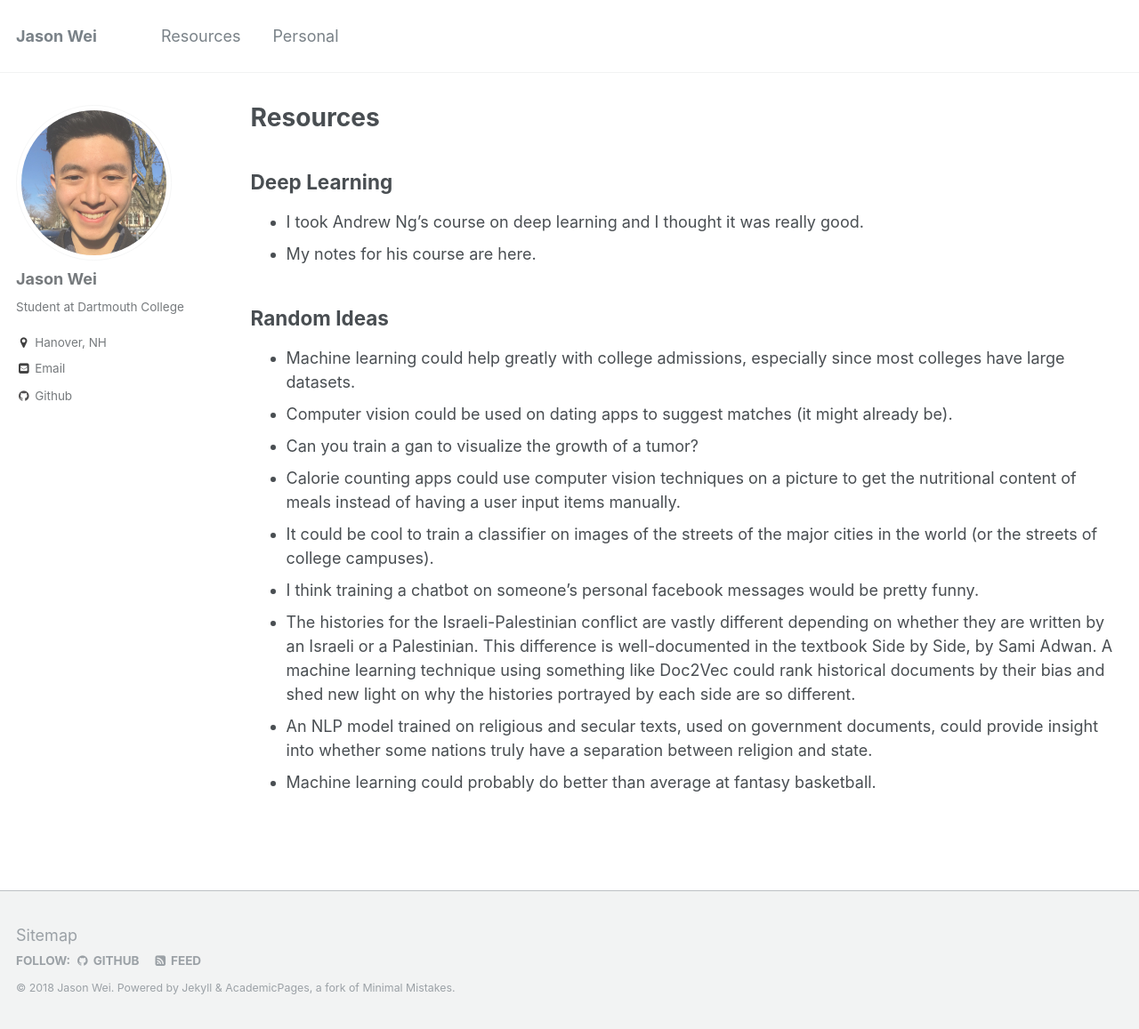
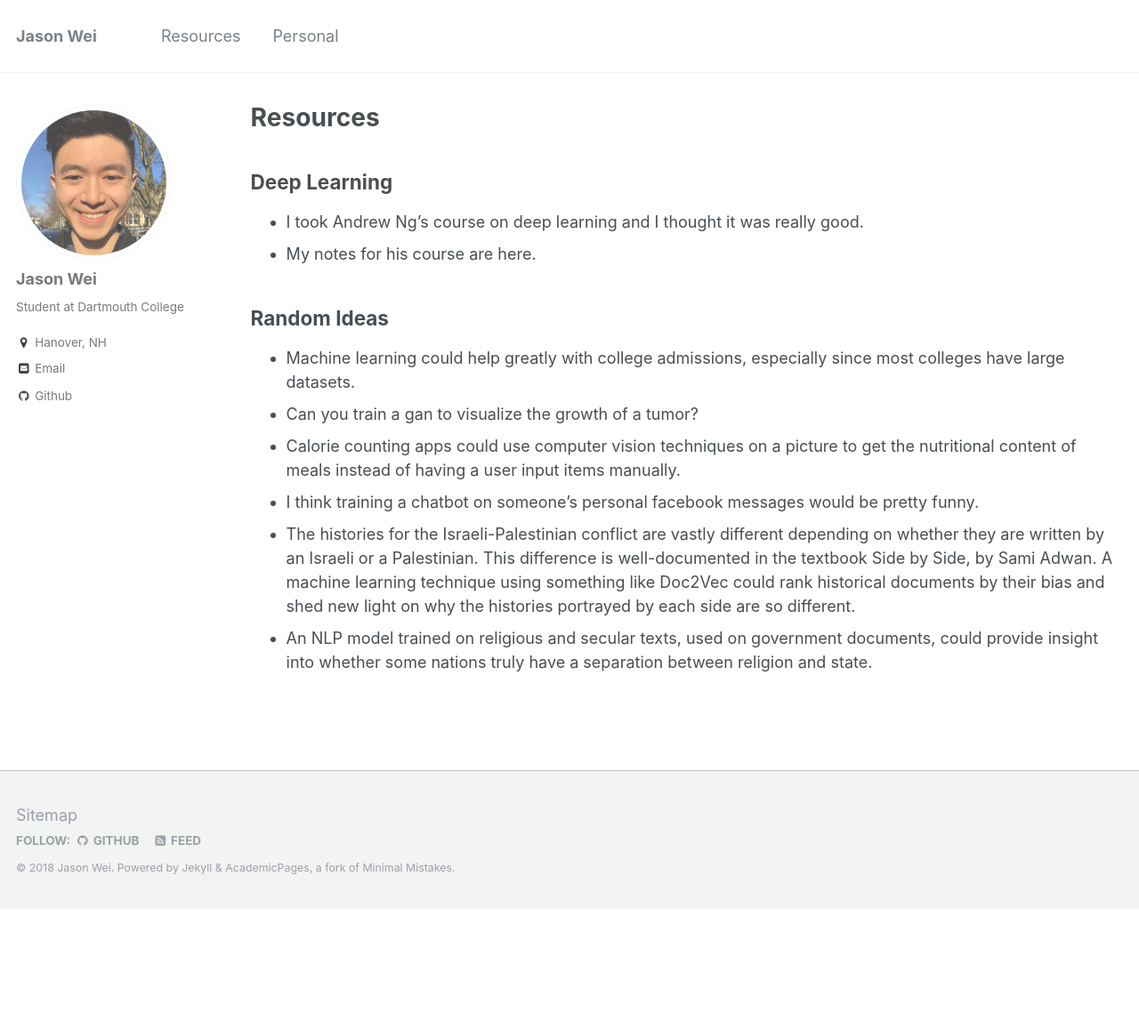
Before and after one commit to jasonwei20/jasonwei20.github.io, a Jekyll site: the page built from _pages/resources.md, in a window 1280 px wide and 1157 px high. Shown: the whole window at 89% size. Built offline with Jekyll 4.4.1, drawn with Linux system fonts in a browser that asks for light colours.

Commit message:
more update

```diff
--- a/_pages/resources.md
+++ b/_pages/resources.md
@@ -17,11 +17,8 @@ Deep Learning
 Random Ideas
 ------
 * Machine learning could help greatly with college admissions, especially since most colleges have large datasets.
-* Computer vision could be used on dating apps to suggest matches (it might already be).
 * Can you train a gan to visualize the growth of a tumor?
 * Calorie counting apps could use computer vision techniques on a picture to get the nutritional content of meals instead of having a user input items manually.
-* It could be cool to train a classifier on images of the streets of the major cities in the world (or the streets of college campuses).
 * I think training a chatbot on someone's personal facebook messages would be pretty funny.
 * The histories for the Israeli-Palestinian conflict are vastly different depending on whether they are written by an Israeli or a Palestinian. This difference is well-documented in the textbook [Side by Side](https://www.amazon.com/Side-Parallel-Histories-Israel-Palestine/dp/1595586830), by Sami Adwan. A machine learning technique using something like Doc2Vec could rank historical documents by their bias and shed new light on why the histories portrayed by each side are so different.
 * An NLP model trained on religious and secular texts, used on government documents, could provide insight into whether some nations truly have a separation between religion and state.
-* Machine learning could probably do better than average at fantasy basketball.
```
